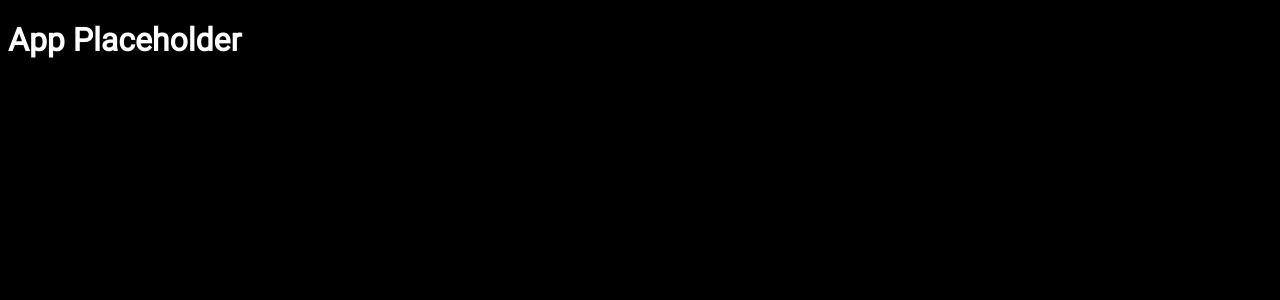
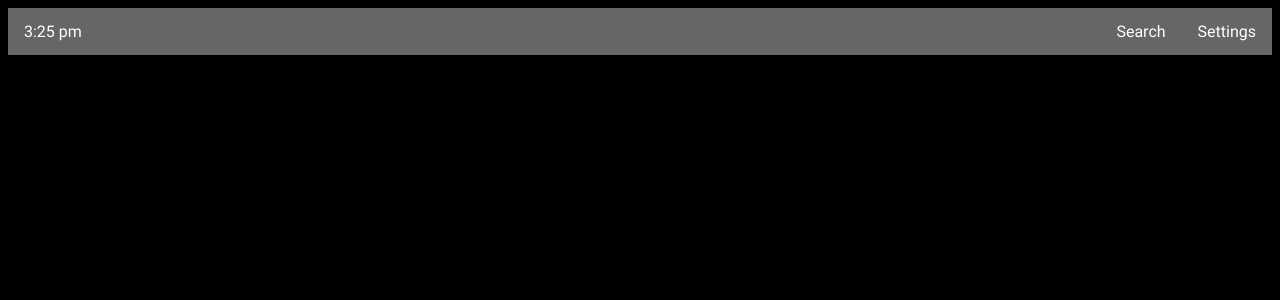
Before and after one commit to igordonin/challenge-fc, a React (Create React App) app: page / in a window 1280 px wide. Shown: the top 300 px of the page. Built offline with nearby package versions, Linux system fonts and the light colour scheme.

Commit message:
feat: add placeholder and basic top utility bar

```diff
--- a/src/app.tsx
+++ b/src/app.tsx
@@ -1,9 +1,10 @@
 import { Outlet } from 'react-router-dom';
+import { TopBar } from './components/top-bar';
 
 export const App = (): JSX.Element => {
   return (
     <>
-      <h1>App Placeholder</h1>
+      <TopBar />
       <Outlet />
     </>
   );
--- /dev/null
+++ b/src/components/top-bar.tsx
@@ -0,0 +1,43 @@
+import styled from 'styled-components';
+
+const MenuWrapper = styled.ul`
+  list-style-type: none;
+  margin: 0;
+  padding: 0;
+  overflow: hidden;
+  background-color: #666;
+`;
+
+const MenuLeft = styled.li`
+  float: left;
+`;
+
+const MenuRight = styled.li`
+  float: right;
+`;
+
+const MenuLink = styled.a`
+  display: block;
+  color: white;
+  text-align: center;
+  padding: 14px 16px;
+  text-decoration: none;
+`;
+
+export function TopBar() {
+  return (
+    <MenuWrapper>
+      <MenuLeft>
+        <MenuLink>3:25 pm</MenuLink>
+      </MenuLeft>
+
+      <MenuRight>
+        <MenuLink>Settings</MenuLink>
+      </MenuRight>
+
+      <MenuRight>
+        <MenuLink>Search</MenuLink>
+      </MenuRight>
+    </MenuWrapper>
+  );
+}
```
